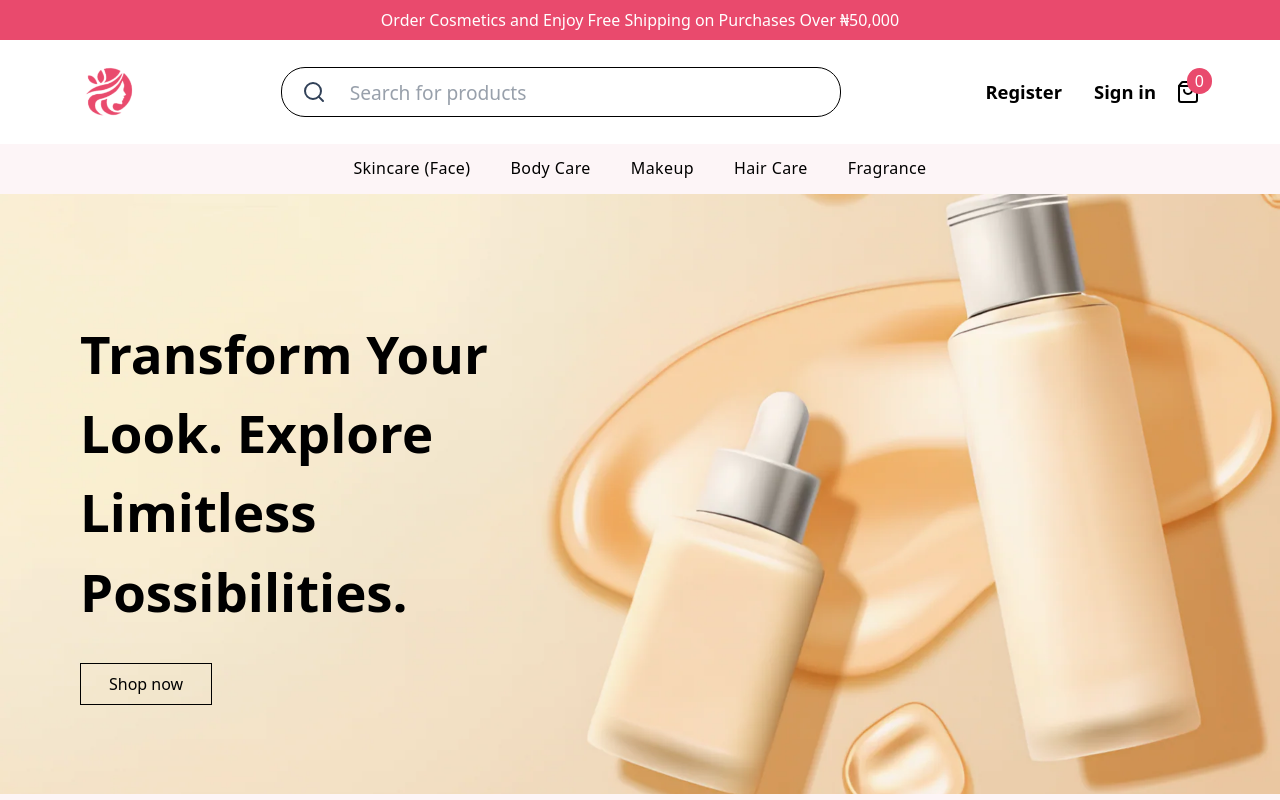
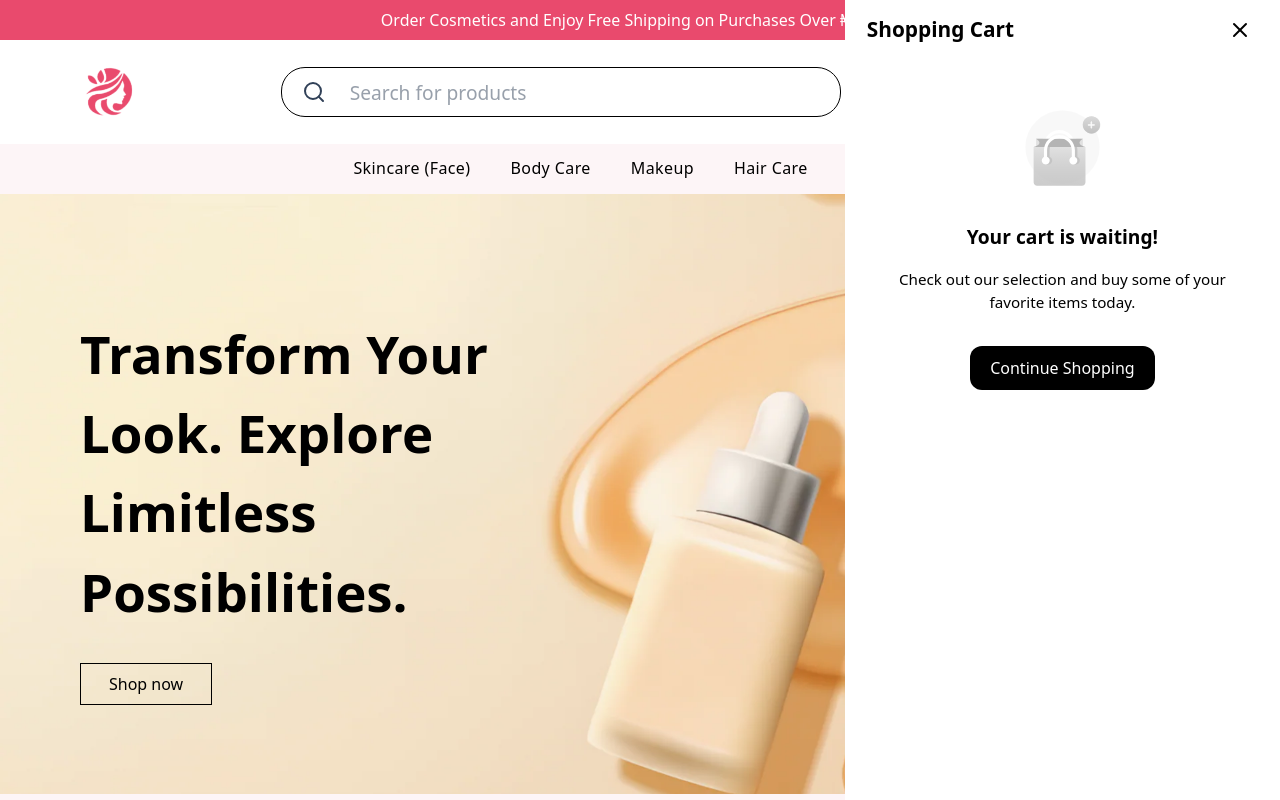
Before and after one commit to Jacbfrancis/debbies-beauty-store, a React (Vite) app: page / in a window 1280 px wide. Both pictures are taken after a click on the element 1188 px from the left and 91 px from the top of the page. Shown: the top 800 px of the page. Built offline with nearby package versions, Linux system fonts and the light colour scheme.

Commit message:
implemented empty cart page menu

```diff
--- /dev/null
+++ b/src/components/CartMenu.jsx
@@ -0,0 +1,63 @@
+// eslint-disable-next-line no-unused-vars
+import { easeInOut, motion } from "motion/react";
+import { useCartMenu } from "../store/useCartMenuStore";
+
+function CartMenu() {
+  const closeCartMenu = useCartMenu((state) => state.closeCartMenu);
+  return (
+    <motion.div
+      initial={{ x: "90vw" }}
+      animate={{ x: 0 }}
+      transition={{ duration: 0.75, ease: easeInOut, type: "tween" }}
+      className="w-full h-[100vh] fixed top-0"
+      onClick={closeCartMenu}
+    >
+      <div
+        className="bg-[#fff] w-[90%] h-full px-5.5 py-3 lg:w-[34%] fixed top-0 right-0"
+        onClick={(e) => e.stopPropagation()}
+      >
+        <div className="flex justify-between items-center">
+          <h1 className="text-[1.3rem] font-semibold">Shopping Cart</h1>
+          <span
+            className="hover:bg-[#000] hover:text-white hover:rounded-full p-1.5 cursor-pointer"
+            onClick={closeCartMenu}
+          >
+            <svg
+              xmlns="http://www.w3.org/2000/svg"
+              width="24"
+              height="24"
+              viewBox="0 0 24 24"
+              fill="none"
+              stroke="currentColor"
+              strokeWidth="2"
+              strokeLinecap="round"
+              strokeLinejoin="round"
+            >
+              <path d="M18 6 6 18" />
+              <path d="m6 6 12 12" />
+            </svg>
+          </span>
+        </div>
+
+        <div className="text-center mt-15 flex flex-col justify-center items-center gap-8">
+          <span className="w-[20%] m-auto">
+            <img src="/images/empty-cart.svg" alt="empty_cart" />
+          </span>
+          <div>
+            <h3 className="text-[1.2rem] font-semibold mb-4">
+              Your cart is waiting!
+            </h3>
+            <p className="text-[0.95rem] px-4">
+              Check out our selection and buy some of your favorite items today.
+            </p>
+          </div>
+          <button className="bg-[#000] text-[#fff] px-5 py-2.5 rounded-xl">
+            Continue Shopping
+          </button>
+        </div>
+      </div>
+    </motion.div>
+  );
+}
+
+export default CartMenu;
--- a/src/components/MainLayout.jsx
+++ b/src/components/MainLayout.jsx
@@ -3,12 +3,22 @@ import Navbar from "./Navbar";
 import Footer from "./Footer";
 import { useQuickView } from "../store/useQuickViewStore";
 import ScrollToTop from "./ScrollToTop";
+import { useNavMenu } from "../store/useNavMenuStore";
+import { useCartMenu } from "../store/useCartMenuStore";
 
 function MainLayout() {
   const isQuickViewOpen = useQuickView((state) => state.isQuickViewOpen);
+  const isNavMenuOpen = useNavMenu((state) => state.isNavMenuOpen);
+  const isCartMenuOpen = useCartMenu((state) => state.isCartMenuOpen);
 
   return (
-    <div className={isQuickViewOpen ? "lg:overflow-y-hidden lg:h-[100vh]" : ""}>
+    <div
+      className={
+        isQuickViewOpen || isNavMenuOpen || isCartMenuOpen
+          ? "overflow-y-hidden h-[100vh]"
+          : ""
+      }
+    >
       <ScrollToTop />
       <Navbar />
       <Outlet />
--- a/src/components/Navbar.jsx
+++ b/src/components/Navbar.jsx
@@ -5,11 +5,16 @@ import { Link } from "react-router-dom";
 import Navmenu from "./Navmenu";
 import { useNavMenu } from "../store/useNavMenuStore";
 import { Categories } from "../constants/categories";
+import CartMenu from "./CartMenu";
+import { useCartMenu } from "../store/useCartMenuStore";
 
 function Navbar() {
   const isNavMenuOpen = useNavMenu((state) => state.isNavMenuOpen);
   const openNavMenu = useNavMenu((state) => state.openNavMenu);
   const [currentHover, setCurrentHover] = useState(null);
+
+  const isCartMenuOpen = useCartMenu((state) => state.isCartMenuOpen);
+  const openCartMenu = useCartMenu((state) => state.openCartMenu);
 
   return (
     <nav>
@@ -90,7 +95,7 @@ function Navbar() {
               <circle cx="12" cy="7" r="4" />
             </svg>
           </span>
-          <span className="inline-block cursor-pointer">
+          <span className="inline-block cursor-pointer" onClick={openCartMenu}>
             <svg
               xmlns="http://www.w3.org/2000/svg"
               width="24"
@@ -139,6 +144,7 @@ function Navbar() {
       </div>
 
       {isNavMenuOpen && <Navmenu />}
+      {isCartMenuOpen && <CartMenu />}
 
       <div className="hidden bg-[#fdf5f7] text-center lg:block">
         <ul className="text-[1rem] font-light tracking-wide flex justify-center items-center gap-10 py-3">
--- a/src/components/Navmenu.jsx
+++ b/src/components/Navmenu.jsx
@@ -16,7 +16,7 @@ function Navmenu() {
         ease: "easeInOut",
         type: "tween",
       }}
-      className="w-full h-[100vh] fixed  top-0 lg:hidden"
+      className="w-full h-[100vh] fixed top-0 lg:hidden"
       onClick={closeNavMenu}
     >
       <div
--- a/src/components/QuickView.jsx
+++ b/src/components/QuickView.jsx
@@ -28,7 +28,10 @@ function QuickView() {
               {currentProduct.productName}
             </h4>
           </span>
-          <span onClick={handleCloseQuickView}>
+          <span
+            className="hover:bg-[#e94a6d] hover:text-white hover:rounded-full p-1.5 cursor-pointer"
+            onClick={handleCloseQuickView}
+          >
             <svg
               xmlns="http://www.w3.org/2000/svg"
               width="24"
@@ -63,12 +66,12 @@ function QuickView() {
             <div className="flex justify-start items-center my-6 gap-4">
               <p className="text-[1.2rem] font-semibold">Quantity: </p>
               <div className="text-[#e94a6d] font-bold border-[#e94a6d] border-1 block rounded-md py-1.5 px-2.5">
-                <span>-</span>
+                <span className="cursor-pointer">-</span>
                 <input
                   className="text-[#000] text-center font-normal w-[4rem] focus:ring-0 focus:outline-none [appearance:textfield] [&::-webkit-outer-spin-button]:appearance-none [&::-webkit-inner-spin-button]:appearance-none"
                   type="number"
                 />
-                <span>+</span>
+                <span className="cursor-pointer">+</span>
               </div>
             </div>
             <p className="text-[1.2rem] font-semibold">
@@ -79,10 +82,10 @@ function QuickView() {
             </p>
 
             <div className="flex justify-start items-center gap-5 mt-7">
-              <button className="bg-[#e94a6d] text-[#fff] rounded-md px-5 py-3">
+              <button className="bg-[#e94a6d] text-[#fff] rounded-md px-5 py-3 cursor-pointer">
                 Quick Cart
               </button>
-              <button className="bg-[#0b0b90] text-[#fff] rounded-md px-5 py-3">
+              <button className="bg-[#0b0b90] text-[#fff] rounded-md px-5 py-3 cursor-pointer">
                 Buy Now
               </button>
             </div>
--- /dev/null
+++ b/src/store/useCartMenuStore.jsx
@@ -0,0 +1,7 @@
+import { create } from "zustand";
+
+export const useCartMenu = create((set) => ({
+  isCartMenuOpen: false,
+  openCartMenu: () => set((state) => ({ ...state, isCartMenuOpen: true })),
+  closeCartMenu: () => set((state) => ({ ...state, isCartMenuOpen: false })),
+}));
```
Also changed, not shown: public/images/empty-cart.svg (added).
